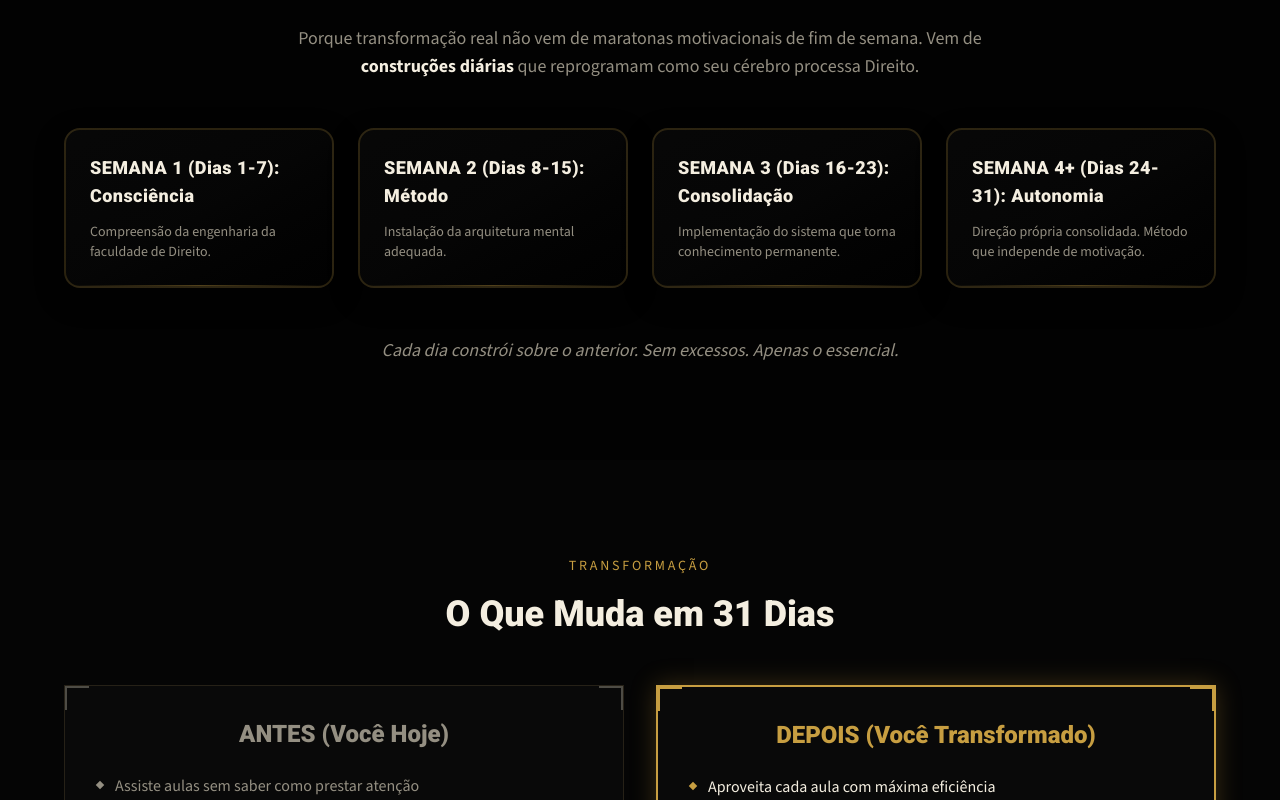
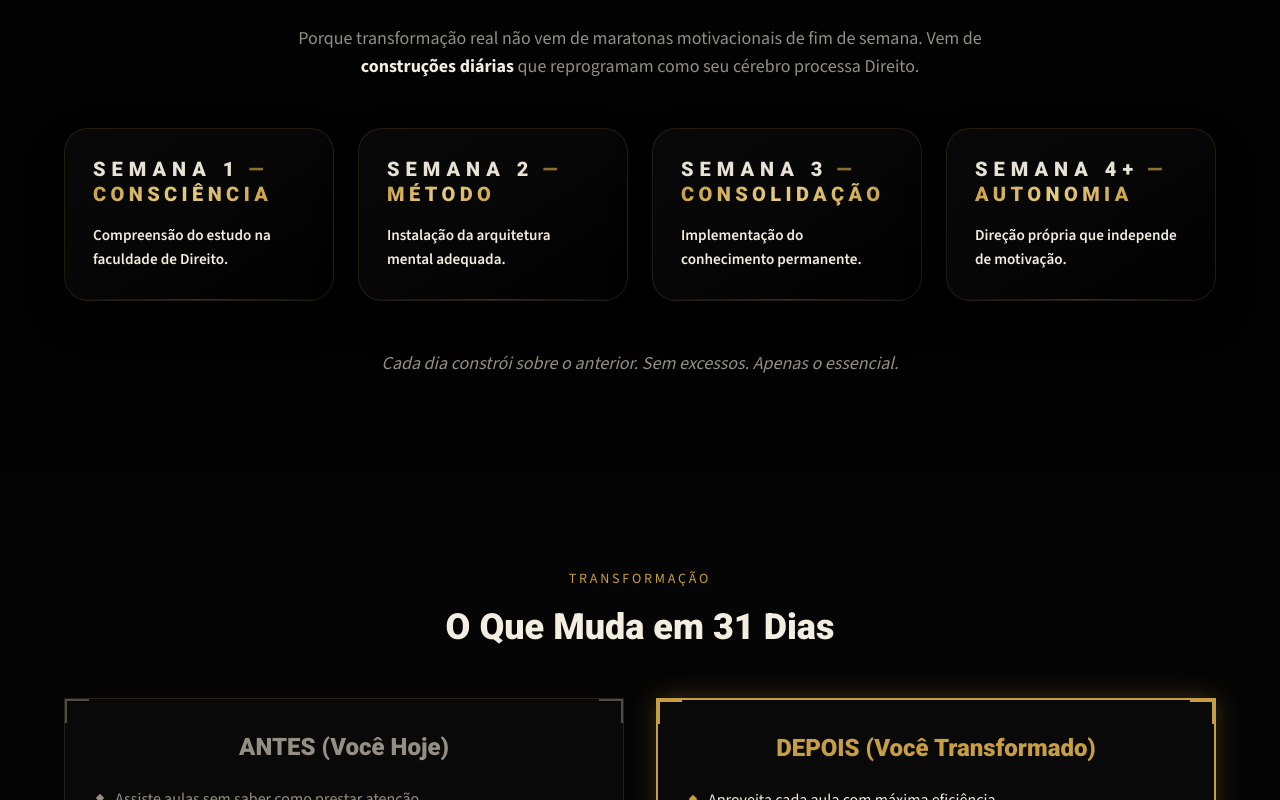
Before and after one commit to HyrenTech/v0-Guia-do-Estudante-Perfeito, a Next.js app: page / in a window 1280 px wide. Shown: the part 3760-4560 px from the top of the page. Built offline with nearby package versions, Linux system fonts and the light colour scheme.

Commit message:
Atualiza cards do metodo

```diff
--- a/app/page.tsx
+++ b/app/page.tsx
@@ -498,37 +498,51 @@ export default function Home() {
           <div className="grid md:grid-cols-2 lg:grid-cols-4 gap-6 mb-12">
             {[
               {
-                heading: "SEMANA 1 (Dias 1-7): Consciência",
-                description: "Compreensão da engenharia da faculdade de Direito."
+                week: "Semana 1",
+                title: "Consciência",
+                description: "Compreensão do estudo na faculdade de Direito."
               },
               {
-                heading: "SEMANA 2 (Dias 8-15): Método",
+                week: "Semana 2",
+                title: "Método",
                 description: "Instalação da arquitetura mental adequada."
               },
               {
-                heading: "SEMANA 3 (Dias 16-23): Consolidação",
-                description: "Implementação do sistema que torna conhecimento permanente."
+                week: "Semana 3",
+                title: "Consolidação",
+                description: "Implementação do conhecimento permanente."
               },
               {
-                heading: "SEMANA 4+ (Dias 24-31): Autonomia",
-                description: "Direção própria consolidada. Método que independe de motivação."
+                week: "Semana 4+",
+                title: "Autonomia",
+                description: "Direção própria que independe de motivação."
               }
             ].map((item, i) => (
               <div
                 key={i}
-                className="group relative overflow-hidden rounded-2xl border-2 border-primary/20 bg-gradient-to-br from-card/80 via-card/60 to-background/60 p-6 shadow-[0_10px_30px_rgba(0,0,0,0.25)] lift-on-hover"
+                className="group relative overflow-hidden rounded-3xl border border-primary/15 bg-gradient-to-br from-card/90 via-card/70 to-background/60 p-7 shadow-[0_18px_40px_rgba(0,0,0,0.25)] backdrop-blur-[2px] lift-on-hover"
                 data-reveal
                 style={{ "--reveal-delay": `${0.12 + i * 0.05}s` } as CSSProperties}
               >
                 <div className="absolute inset-0 opacity-0 transition-opacity duration-300 group-hover:opacity-100">
-                  <div className="absolute -right-10 -top-10 h-24 w-24 rounded-full bg-primary/10 blur-2xl" />
-                  <div className="absolute -left-10 -bottom-10 h-24 w-24 rounded-full bg-primary/10 blur-2xl" />
+                  <div className="absolute -right-12 -top-12 h-28 w-28 rounded-full bg-primary/10 blur-2xl" />
+                  <div className="absolute -left-12 -bottom-12 h-28 w-28 rounded-full bg-primary/10 blur-2xl" />
                 </div>
                 <div className="relative">
-                  <h3 className="font-roboto text-lg text-foreground mb-3 tracking-wide">{item.heading}</h3>
-                  <p className="text-sm text-muted-foreground">{item.description}</p>
+                  <div className="mb-4">
+                    <h3 className="font-roboto text-xl leading-tight">
+                      <span className="text-foreground/95 uppercase tracking-[0.3em]">
+                        {item.week}
+                      </span>
+                      <span className="mx-2 text-primary/70">—</span>
+                      <span className="text-gold-gradient uppercase tracking-[0.22em]">
+                        {item.title}
+                      </span>
+                    </h3>
+                  </div>
+                  <p className="text-[0.95rem] font-semibold leading-relaxed text-foreground">{item.description}</p>
                 </div>
-                <div className="absolute bottom-0 left-0 h-px w-full bg-gradient-to-r from-transparent via-primary/40 to-transparent" />
+                <div className="absolute bottom-0 left-0 h-px w-full bg-gradient-to-r from-transparent via-primary/30 to-transparent" />
               </div>
             ))}
           </div>
@@ -854,7 +868,7 @@ export default function Home() {
 
               <h3 className="font-roboto text-2xl text-primary mb-4 text-center">CAMINHO B:</h3>
               <p className="text-foreground text-center">
-                Implementar o método. Compreender a engenharia. Tornar-se o estudante que professores reconhecem, bancas aprovam e escritórios valorizam.
+                Implementar o método. Compreender o Direito. Tornar-se o estudante que professores reconhecem, bancas aprovam e escritórios valorizam.
               </p>
             </div>
           </div>
--- a/app/test/page.tsx
+++ b/app/test/page.tsx
@@ -498,37 +498,51 @@ export default function Home() {
           <div className="grid md:grid-cols-2 lg:grid-cols-4 gap-6 mb-12">
             {[
               {
-                heading: "SEMANA 1 (Dias 1-7): Consciência",
-                description: "Compreensão da engenharia da faculdade de Direito."
+                week: "Semana 1",
+                title: "Consciência",
+                description: "Compreensão do estudo na faculdade de Direito."
               },
               {
-                heading: "SEMANA 2 (Dias 8-15): Método",
+                week: "Semana 2",
+                title: "Método",
                 description: "Instalação da arquitetura mental adequada."
               },
               {
-                heading: "SEMANA 3 (Dias 16-23): Consolidação",
-                description: "Implementação do sistema que torna conhecimento permanente."
+                week: "Semana 3",
+                title: "Consolidação",
+                description: "Implementação do conhecimento permanente."
               },
               {
-                heading: "SEMANA 4+ (Dias 24-31): Autonomia",
-                description: "Direção própria consolidada. Método que independe de motivação."
+                week: "Semana 4+",
+                title: "Autonomia",
+                description: "Direção própria que independe de motivação."
               }
             ].map((item, i) => (
               <div
                 key={i}
-                className="group relative overflow-hidden rounded-2xl border-2 border-primary/20 bg-gradient-to-br from-card/80 via-card/60 to-background/60 p-6 shadow-[0_10px_30px_rgba(0,0,0,0.25)] lift-on-hover"
+                className="group relative overflow-hidden rounded-3xl border border-primary/15 bg-gradient-to-br from-card/90 via-card/70 to-background/60 p-7 shadow-[0_18px_40px_rgba(0,0,0,0.25)] backdrop-blur-[2px] lift-on-hover"
                 data-reveal
                 style={{ "--reveal-delay": `${0.12 + i * 0.05}s` } as CSSProperties}
               >
                 <div className="absolute inset-0 opacity-0 transition-opacity duration-300 group-hover:opacity-100">
-                  <div className="absolute -right-10 -top-10 h-24 w-24 rounded-full bg-primary/10 blur-2xl" />
-                  <div className="absolute -left-10 -bottom-10 h-24 w-24 rounded-full bg-primary/10 blur-2xl" />
+                  <div className="absolute -right-12 -top-12 h-28 w-28 rounded-full bg-primary/10 blur-2xl" />
+                  <div className="absolute -left-12 -bottom-12 h-28 w-28 rounded-full bg-primary/10 blur-2xl" />
                 </div>
                 <div className="relative">
-                  <h3 className="font-roboto text-lg text-foreground mb-3 tracking-wide">{item.heading}</h3>
-                  <p className="text-sm text-muted-foreground">{item.description}</p>
+                  <div className="mb-4">
+                    <h3 className="font-roboto text-xl leading-tight">
+                      <span className="text-foreground/95 uppercase tracking-[0.3em]">
+                        {item.week}
+                      </span>
+                      <span className="mx-2 text-primary/70">—</span>
+                      <span className="text-gold-gradient uppercase tracking-[0.22em]">
+                        {item.title}
+                      </span>
+                    </h3>
+                  </div>
+                  <p className="text-[0.95rem] font-semibold leading-relaxed text-foreground">{item.description}</p>
                 </div>
-                <div className="absolute bottom-0 left-0 h-px w-full bg-gradient-to-r from-transparent via-primary/40 to-transparent" />
+                <div className="absolute bottom-0 left-0 h-px w-full bg-gradient-to-r from-transparent via-primary/30 to-transparent" />
               </div>
             ))}
           </div>
@@ -854,7 +868,7 @@ export default function Home() {
 
               <h3 className="font-roboto text-2xl text-primary mb-4 text-center">CAMINHO B:</h3>
               <p className="text-foreground text-center">
-                Implementar o método. Compreender a engenharia. Tornar-se o estudante que professores reconhecem, bancas aprovam e escritórios valorizam.
+                Implementar o método. Compreender o Direito. Tornar-se o estudante que professores reconhecem, bancas aprovam e escritórios valorizam.
               </p>
             </div>
           </div>
```
